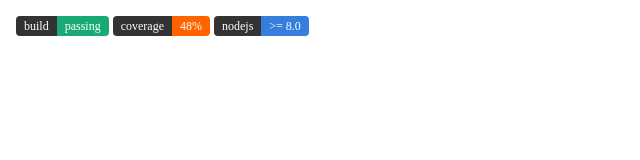
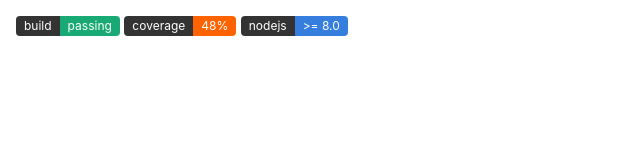
Before and after one commit to luizbills/tachyons-templates, a website: page badges/index.html in a window 1280 px wide. Shown: the whole page, without its empty margins (0-640 px from the left). Drawn offline with nearby package versions, Linux system fonts and the light colour scheme.

Commit message:
Update index.html

```diff
--- a/badges/index.html
+++ b/badges/index.html
@@ -5,7 +5,7 @@
     <meta name="viewport" content="width=device-width, initial-scale=1">
     <link rel="stylesheet" href="https://unpkg.com/tachyons/css/tachyons.min.css">
   </head>
-  <body class="pa3 lh-solid">
+  <body class="pa3 lh-solid sans-serif">
 
     <div id="badge" class="inline-flex br2 overflow-hidden">
       <span class="bg-dark-gray white f7 pv1 ph2 ">build</span>
```
